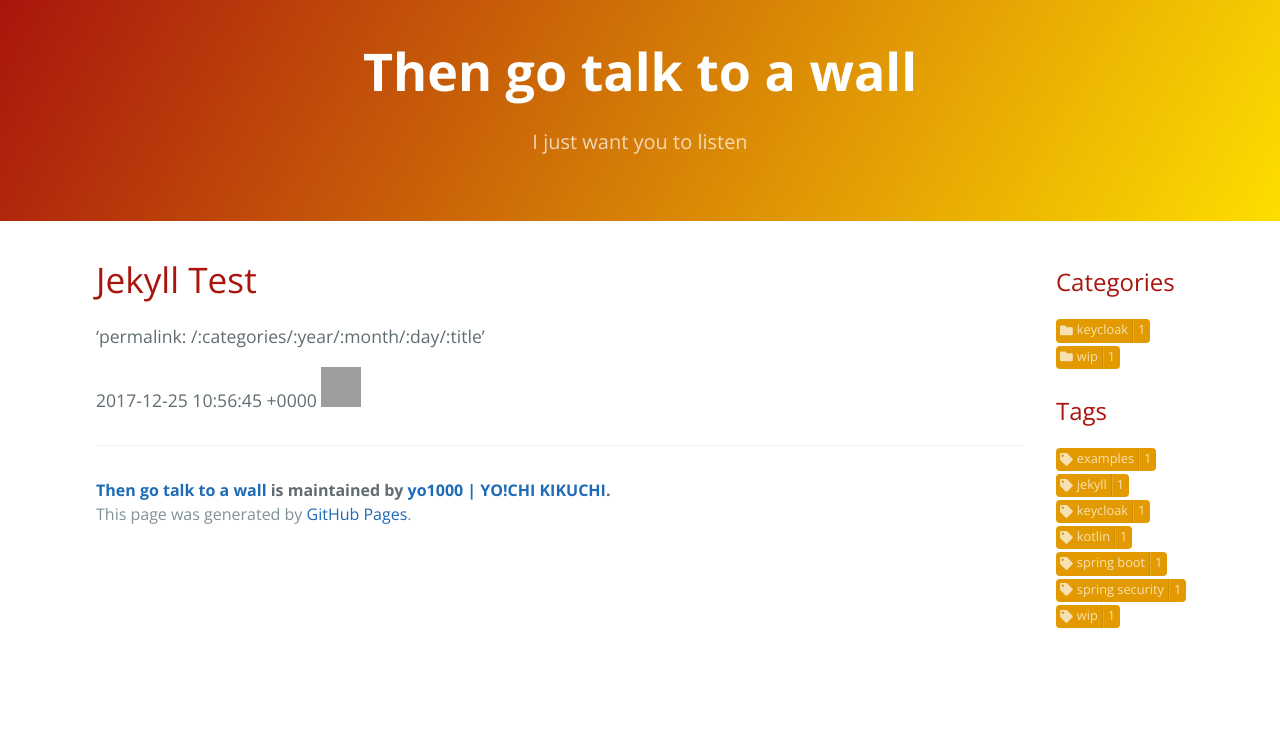
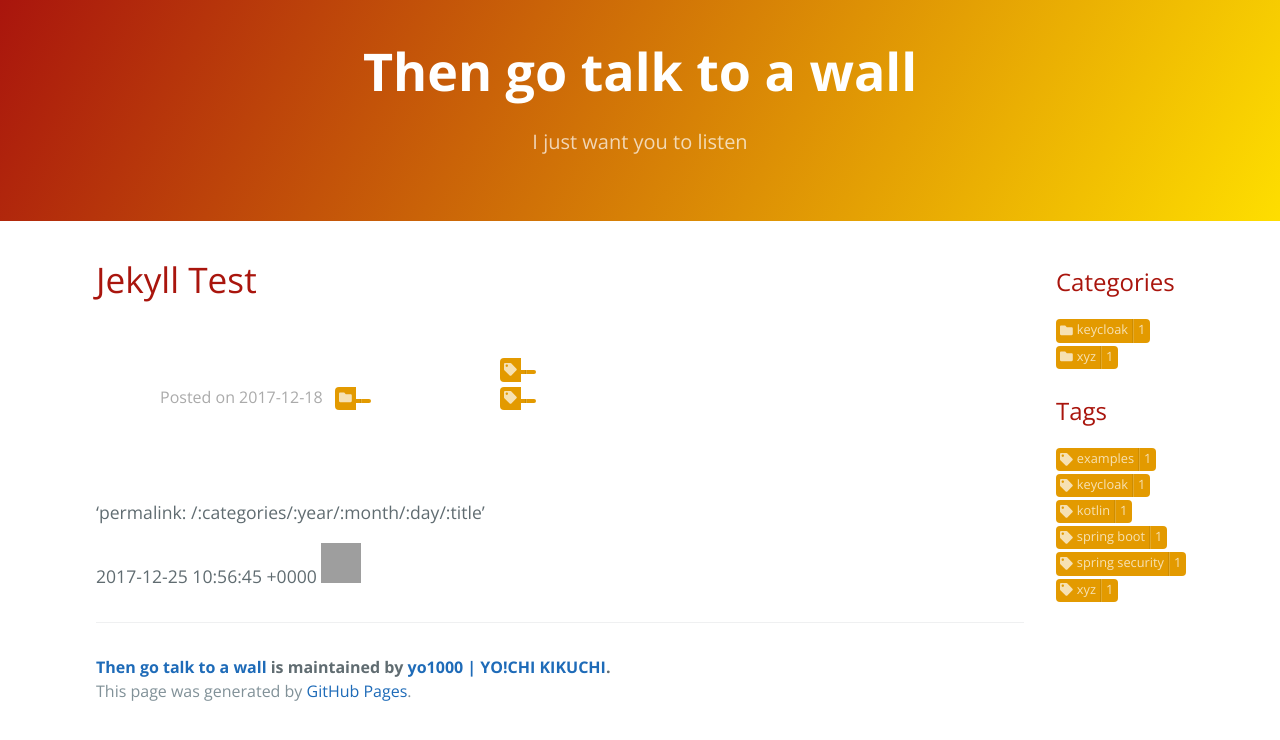
Before and after one commit to yo1000/blog.yo1000.com, a Jekyll site: the page built from _posts/2017-12-18-jekyll-test.md, in a window 1280 px wide. Shown: the top 740 px of the page. Built offline with Jekyll 4.4.1, drawn with Linux system fonts in a browser that asks for light colours; our own code applies the rules of GitHub Pages for plain Markdown files; grey boxes are pictures that could not be loaded.

Commit message:
Update 2017-12-18-jekyll-test.md

```diff
--- a/_posts/2017-12-18-jekyll-test.md
+++ b/_posts/2017-12-18-jekyll-test.md
@@ -1,9 +1,9 @@
 ---
-category: wip
+layout: xyz
+category: xyz
 tags:
-- jekyll
+- xyz
 - examples
-- wip
 
 redirect_from: "/2017/12/18/jekyll-test"
 ---
```
